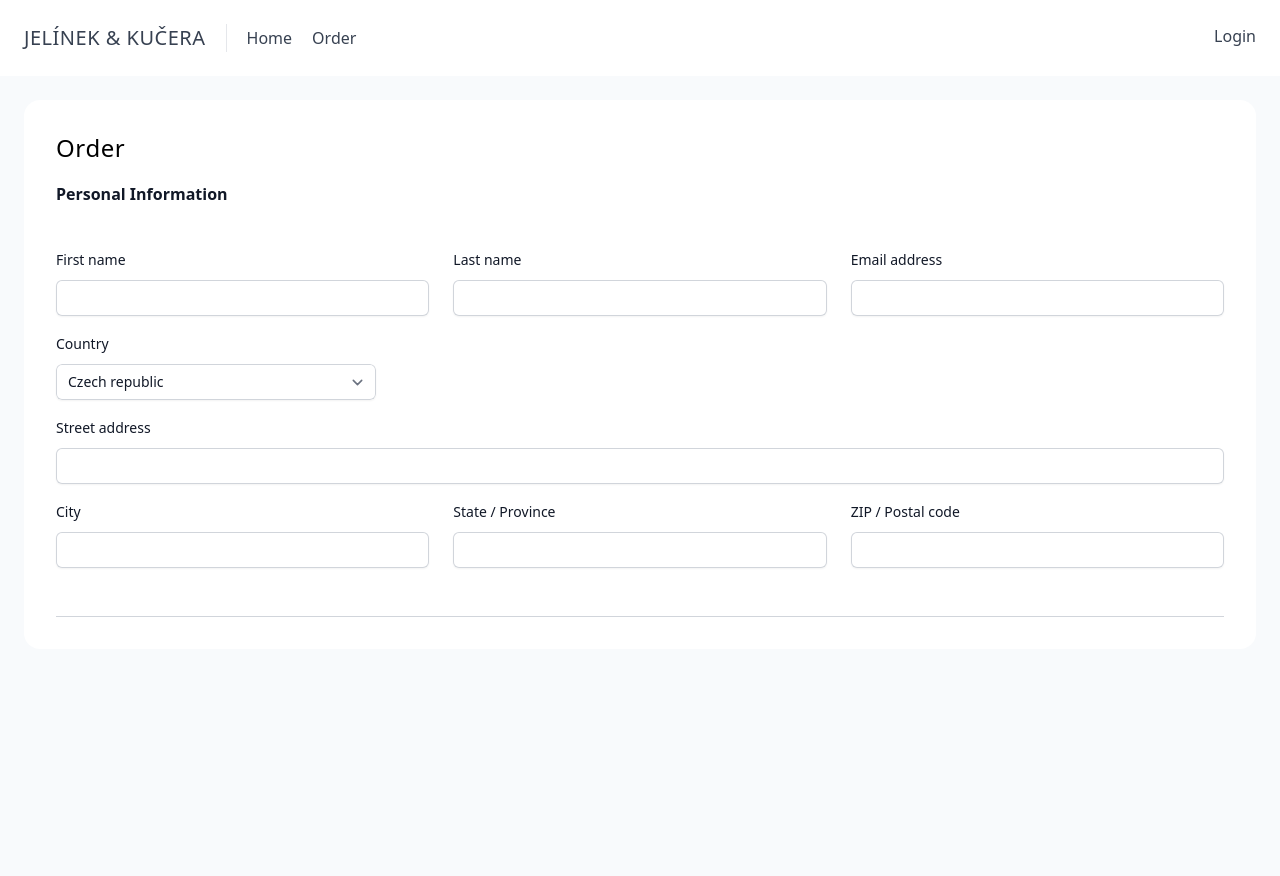
After one commit to kutscheraa/DASH, a Flask app: page /order in a window 1280 px wide. The commit adds this page. Run offline with Flask 3, Linux system fonts and the light colour scheme; some libraries are stand-ins or nearby versions.

Commit message:
order update

```diff
--- a/advancedapp/app/app.py
+++ b/advancedapp/app/app.py
@@ -3,8 +3,14 @@ from flask import Flask, render_template
 app = Flask(__name__)
 
 @app.route("/")
+@app.route("/index")
+@app.route("/home")
 def index():
     return render_template('index.html', title="Home")
 
+@app.route("/order")
+def order():
+    return render_template('order.html', title="Order")
+
 if __name__ == '__main__':
     app.run(host='0.0.0.0', port=5000, debug=True)
--- /dev/null
+++ b/advancedapp/app/templates/order.html
@@ -0,0 +1,93 @@
+<!DOCTYPE html>
+<html lang="en">
+<head>
+    <meta charset="UTF-8">
+    <meta name="viewport" content="width=device-width, initial-scale=1.0">
+    <script src="https://cdn.tailwindcss.com?plugins=forms,typography,aspect-ratio,line-clamp"></script>
+    <title>{{ title }}</title>
+</head>
+<body class="antialiased bg-slate-50">
+    <header class="w-full text-gray-700 bg-white shadow-sm body-font">
+        <div class="container flex flex-col items-start justify-between p-6 mx-auto md:flex-row">
+            <nav class="flex flex-wrap gap-5 items-center justify-center text-base md:mr-auto">
+                <span class="pr-5 text-xl font-thin border-r uppercase tracking-wide">Jelínek & Kučera</span>
+                <a href="{{ url_for('index') }}" class="font-medium hover:text-gray-900 hover:border-b">Home</a>
+                <a href="{{ url_for('order') }}" class="font-medium hover:text-gray-900 hover:border-b">Order</a>
+            </nav>
+            <div class="items-center h-full">
+                <a href="" class="font-medium hover:text-gray-900">Login</a>
+            </div>
+        </div>
+    </header>
+    <div class="container mx-auto p-6 bg-slate-50 h-screen">
+        <div class="rounded-2xl shadow-xs bg-white p-8">
+            <h1 class="mb-4 text-2xl text-bold tracking-wide">{{ title }}</h1>
+            <form action="" method="post">
+                <div class="border-b border-gray-300 pb-12">
+                    <h2 class="text-base font-semibold leading-7 text-gray-900">Personal Information</h2>
+
+                    <div class="mt-10 grid grid-cols-1 gap-x-6 gap-y-4 sm:grid-cols-6">
+                      <div class="sm:col-span-2">
+                        <label for="first-name" class="block text-sm font-medium leading-6 text-gray-900">First name</label>
+                        <div class="mt-2">
+                          <input type="text" name="first-name" id="first-name" autocomplete="given-name" class="block w-full rounded-md border-0 py-1.5 text-gray-900 shadow-sm ring-1 ring-inset ring-gray-300 placeholder:text-gray-400 focus:ring-2 focus:ring-inset focus:ring-indigo-600 sm:text-sm sm:leading-6">
+                        </div>
+                      </div>
+
+                      <div class="sm:col-span-2">
+                        <label for="last-name" class="block text-sm font-medium leading-6 text-gray-900">Last name</label>
+                        <div class="mt-2">
+                          <input type="text" name="last-name" id="last-name" autocomplete="family-name" class="block w-full rounded-md border-0 py-1.5 text-gray-900 shadow-sm ring-1 ring-inset ring-gray-300 placeholder:text-gray-400 focus:ring-2 focus:ring-inset focus:ring-indigo-600 sm:text-sm sm:leading-6">
+                        </div>
+                      </div>
+
+                      <div class="sm:col-span-2">
+                        <label for="email" class="block text-sm font-medium leading-6 text-gray-900">Email address</label>
+                        <div class="mt-2">
+                          <input id="email" name="email" type="email" autocomplete="email" class="block w-full rounded-md border-0 py-1.5 text-gray-900 shadow-sm ring-1 ring-inset ring-gray-300 placeholder:text-gray-400 focus:ring-2 focus:ring-inset focus:ring-indigo-600 sm:text-sm sm:leading-6">
+                        </div>
+                      </div>
+
+                      <div class="sm:col-span-3">
+                        <label for="country" class="block text-sm font-medium leading-6 text-gray-900">Country</label>
+                        <div class="mt-2">
+                          <select id="country" name="country" autocomplete="country-name" class="block w-full rounded-md border-0 py-1.5 text-gray-900 shadow-sm ring-1 ring-inset ring-gray-300 focus:ring-2 focus:ring-inset focus:ring-indigo-600 sm:max-w-xs sm:text-sm sm:leading-6">
+                            <option>Czech republic</option>
+                          </select>
+                        </div>
+                      </div>
+
+                      <div class="col-span-full">
+                        <label for="street-address" class="block text-sm font-medium leading-6 text-gray-900">Street address</label>
+                        <div class="mt-2">
+                          <input type="text" name="street-address" id="street-address" autocomplete="street-address" class="block w-full rounded-md border-0 py-1.5 text-gray-900 shadow-sm ring-1 ring-inset ring-gray-300 placeholder:text-gray-400 focus:ring-2 focus:ring-inset focus:ring-indigo-600 sm:text-sm sm:leading-6">
+                        </div>
+                      </div>
+
+                      <div class="sm:col-span-2 sm:col-start-1">
+                        <label for="city" class="block text-sm font-medium leading-6 text-gray-900">City</label>
+                        <div class="mt-2">
+                          <input type="text" name="city" id="city" autocomplete="address-level2" class="block w-full rounded-md border-0 py-1.5 text-gray-900 shadow-sm ring-1 ring-inset ring-gray-300 placeholder:text-gray-400 focus:ring-2 focus:ring-inset focus:ring-indigo-600 sm:text-sm sm:leading-6">
+                        </div>
+                      </div>
+
+                      <div class="sm:col-span-2">
+                        <label for="region" class="block text-sm font-medium leading-6 text-gray-900">State / Province</label>
+                        <div class="mt-2">
+                          <input type="text" name="region" id="region" autocomplete="address-level1" class="block w-full rounded-md border-0 py-1.5 text-gray-900 shadow-sm ring-1 ring-inset ring-gray-300 placeholder:text-gray-400 focus:ring-2 focus:ring-inset focus:ring-indigo-600 sm:text-sm sm:leading-6">
+                        </div>
+                      </div>
+
+                      <div class="sm:col-span-2">
+                        <label for="postal-code" class="block text-sm font-medium leading-6 text-gray-900">ZIP / Postal code</label>
+                        <div class="mt-2">
+                          <input type="text" name="postal-code" id="postal-code" autocomplete="postal-code" class="block w-full rounded-md border-0 py-1.5 text-gray-900 shadow-sm ring-1 ring-inset ring-gray-300 placeholder:text-gray-400 focus:ring-2 focus:ring-inset focus:ring-indigo-600 sm:text-sm sm:leading-6">
+                        </div>
+                      </div>
+                    </div>
+                  </div>
+            </form>
+        </div>
+    </div>
+</body>
+</html>
```
Also changed, not shown: advancedapp/app/templates/index.html (+9 -5 lines).
